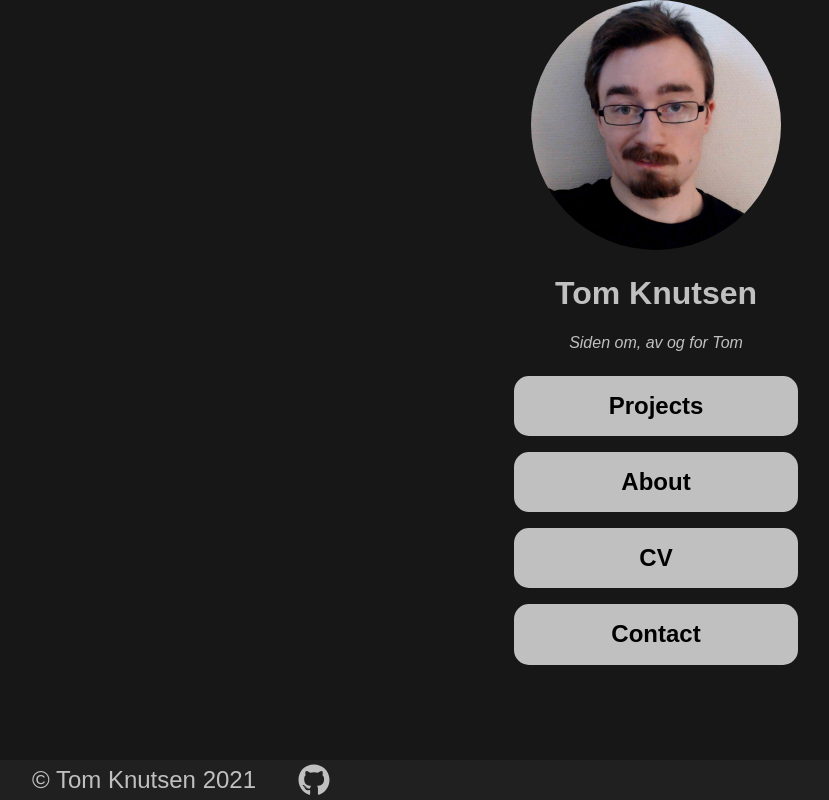
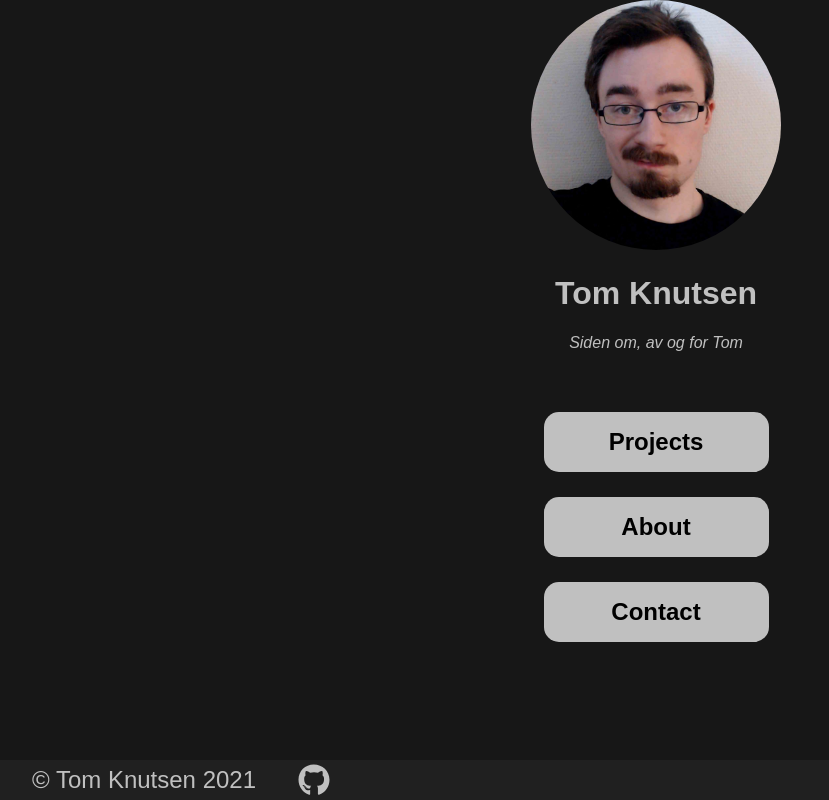
Before and after one commit to Emerald-12/my-portfolio, a React (Create React App) app: page / in a window 1280 px wide. Shown: the whole page, without its empty margins (6-835 px from the left). Built offline with nearby package versions, Linux system fonts and the light colour scheme.

Commit message:
list refactoring

```diff
--- a/src/Components/ButtonList.js
+++ b/src/Components/ButtonList.js
@@ -4,13 +4,19 @@ import styled from 'styled-components';
 
 import {MainButton} from './ButtonComponents';
 
+const ButtonCont = styled.div`
+display:grid;
+padding:0;
+margin:0;
+align-items:'center';
+gap: 25px 0;
+margin-top: 20%;
+`
+
 const Link = styled(NavLink)`
-  text-decoration:none;
-`
-const ListItem = styled.li`
-  padding: 0.5rem;
+width:75%;
+justify-self:center;
 @media (max-width: 769px) {
-    margin-top:25%;
   padding: 0 1rem;
 }
 & :hover {
@@ -26,35 +32,30 @@ const ListItem = styled.li`
     user-select:none;
     cursor:default;
   }
+  text-decoration:none;
 `
+
 
 export default function ButtonList(props) {
   console.log(props)
     return (
-            <ul style={{ padding:'0', margin:'0', alignItems:'center'}}>
-                <ListItem>
-                  <Link to={props.mobile ? '/projects' : '/projects'}>
+            <ButtonCont >
+
+                  {props.mobile ?<Link exact to ='/'>
+                    <MainButton mobile = {props.mobile} text = 'Home'/>
+                  </Link>: null}
+
+                  <Link to='/projects'>
                     <MainButton mobile = {props.mobile} text = 'Projects'/>
                   </Link>
-                </ListItem>
 
-                <ListItem>
-                  <Link to={props.mobile ? '/m/about' : '/about'}>
+                  <Link to='/about'>
                     <MainButton mobile = {props.mobile} text = 'About'/>
                   </Link>
-                </ListItem>
 
-                <ListItem>
-                  <Link to={props.mobile ? '/m/cv' : '/cv'}>
-                    <MainButton mobile = {props.mobile} text = 'CV'/>
-                  </Link>
-                </ListItem>
-
-                <ListItem>
-                  <Link to={props.mobile ? '/m/contact' : '/contact'}>
+                  <Link to='/contact'>
                     <MainButton mobile = {props.mobile} text = 'Contact'/>
                   </Link>
-                </ListItem>
-              </ul>
+              </ButtonCont>
     )
 }
--- a/src/Components/MobileProjects.js
+++ b/src/Components/MobileProjects.js
@@ -8,7 +8,8 @@ export default function MProjects() {
     const toggleSidebar = useSidebarUpdate()
     useEffect(()=>{
         if(sidebar) { toggleSidebar()}
-        })
+        // eslint-disable-next-line
+        }, [])
     return (
         <div>
             <p style={{color:'white'}}>Hello projects world</p>
--- a/src/Components/Picture.js
+++ b/src/Components/Picture.js
@@ -6,9 +6,7 @@ import React, { useEffect, useCallback} from 'react'
 
 
 const Img = styled.img`
-    /* min-width: 5rem; */
     width: 250px;
-    /* margin: 1.5rem; */
     border-radius: 100%;
     align-items: center;
     z-index:-1;
@@ -30,7 +28,7 @@ const Overlay = styled.div`
     transition: .5s ease;
     background-color: #aaa9ad99;
     border-radius: 100%;
-    /* margin: 1.5rem; */
+    margin-left: 1.5rem;
     z-index:1;
 
     :hover {
@@ -73,13 +71,10 @@ function Picture() {
 
         let location = useLocation();
         useEffect(() => {
-            console.log(location.pathname)
           if (location.pathname === '/') {
-              console.log(useCurrentTheme)
               setCurrentTheme(themeOff)}
               if(location.pathname !=='/') {
-                  setCurrentTheme(themeOn)
-                console.log(useCurrentTheme)}
+                  setCurrentTheme(themeOn)}
               // eslint-disable-next-line
             }, [location]);
 
--- a/src/GlobalStyles.js
+++ b/src/GlobalStyles.js
@@ -14,7 +14,6 @@ export default createGlobalStyle`
     body{
         margin: 0;
         overflow-x: hidden;
-        overflow-y: hidden;
         position:relative;
         min-height:100vh;
         min-width:100%;
```
Also changed, not shown: public/index.html (+0 -10 lines). Lines whose indentation alone changed are shown as unchanged.
